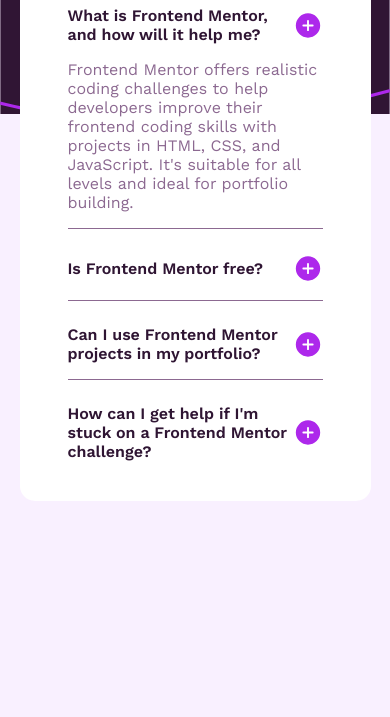
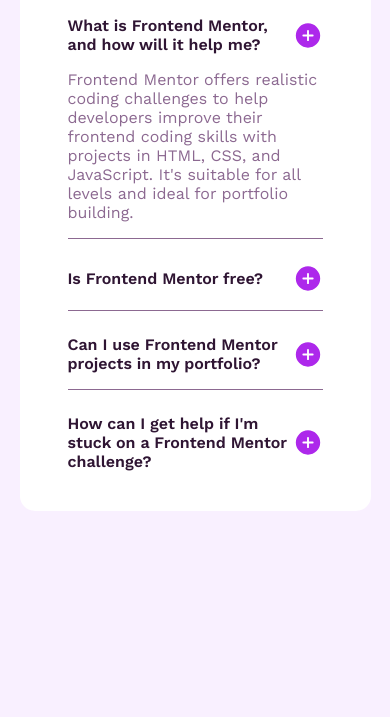
Before and after one commit to Remigiuszgithub/FAQ-accordion, a plain HTML site: page index.html in a window 390 px wide. Shown: the part 127-844 px from the top of the page. Drawn offline with nearby package versions, Linux system fonts and the light colour scheme.

Commit message:
Add files via upload

```diff
--- a/style.css
+++ b/style.css
@@ -87,15 +87,15 @@ body {
 .arttitle.active .accordion-icon-minus {
     display: inline;
 }
-@media (max-width: 768px){
+@media (max-width: 768px) {
     body {
-        background-image: url(assets/images/background-pattern-mobile.svg);
-        background-repeat: no-repeat;
-        background-size: contain;
-        background-position: top;
+        align-items: flex-start;
+        justify-content: center;
         height: auto;
     }
+
     .main {
         width: 90%;
+        margin-top: 10px;
     }
 }
```
